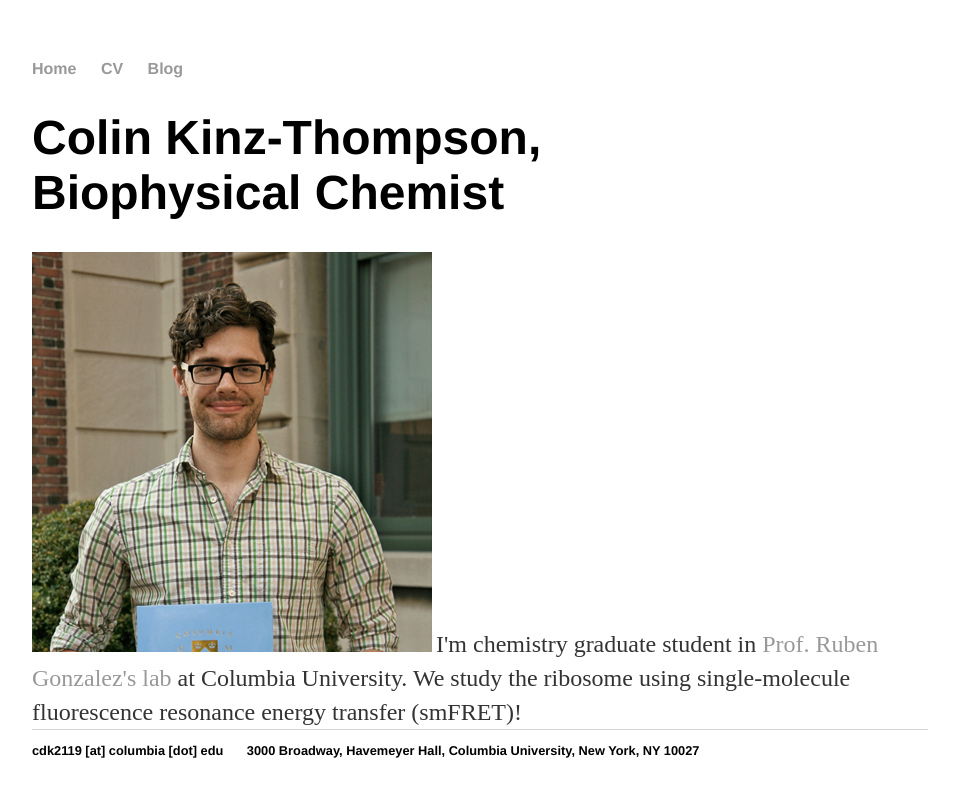
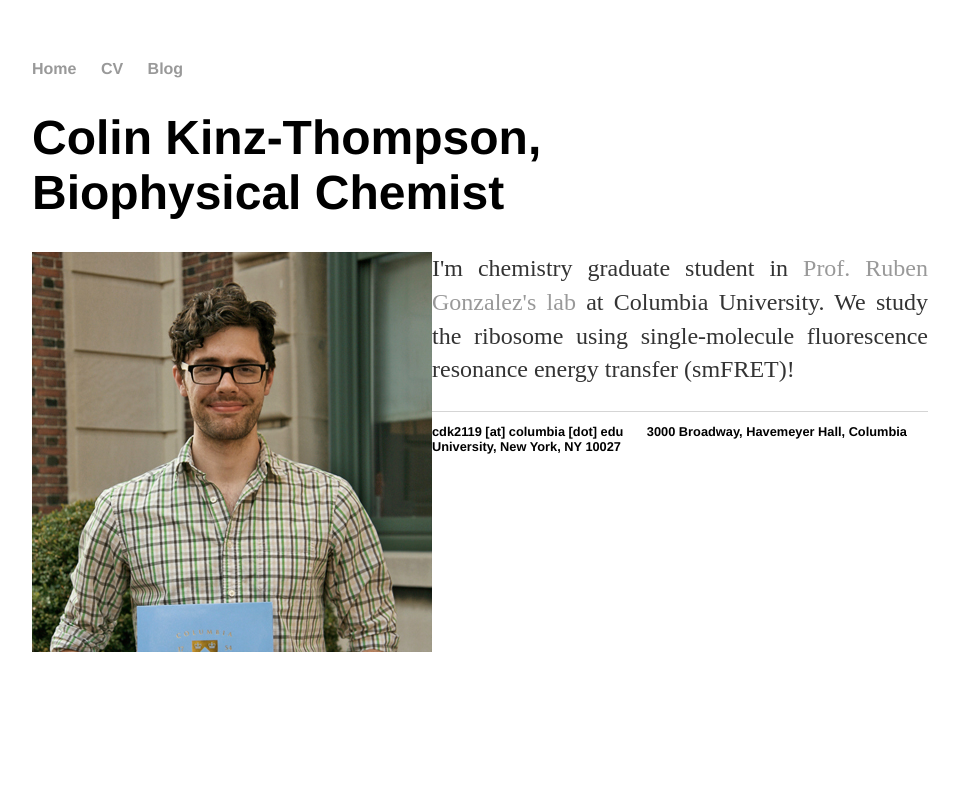
Before and after one commit to ckinzthompson/ckinzthompson.github.io, a Jekyll site: the page built from index.html, in a window 1280 px wide. Shown: the top 797 px of the page, without its empty margins (160-1119 px from the left). Built offline with Jekyll 4.4.1, drawn with Linux system fonts in a browser that asks for light colours.

Commit message:
Update main.css

```diff
--- a/css/main.css
+++ b/css/main.css
@@ -27,8 +27,13 @@ p {
     font-size: 1.5em;
     line-height: 1.4em;
     color: #333;
-    display: inline;
+    text-align: justify;
 }
+
+img {
+    float: left;
+}
+
 footer {
     border-top: 1px solid #d5d5d5;
     font-size: .8em;
```
